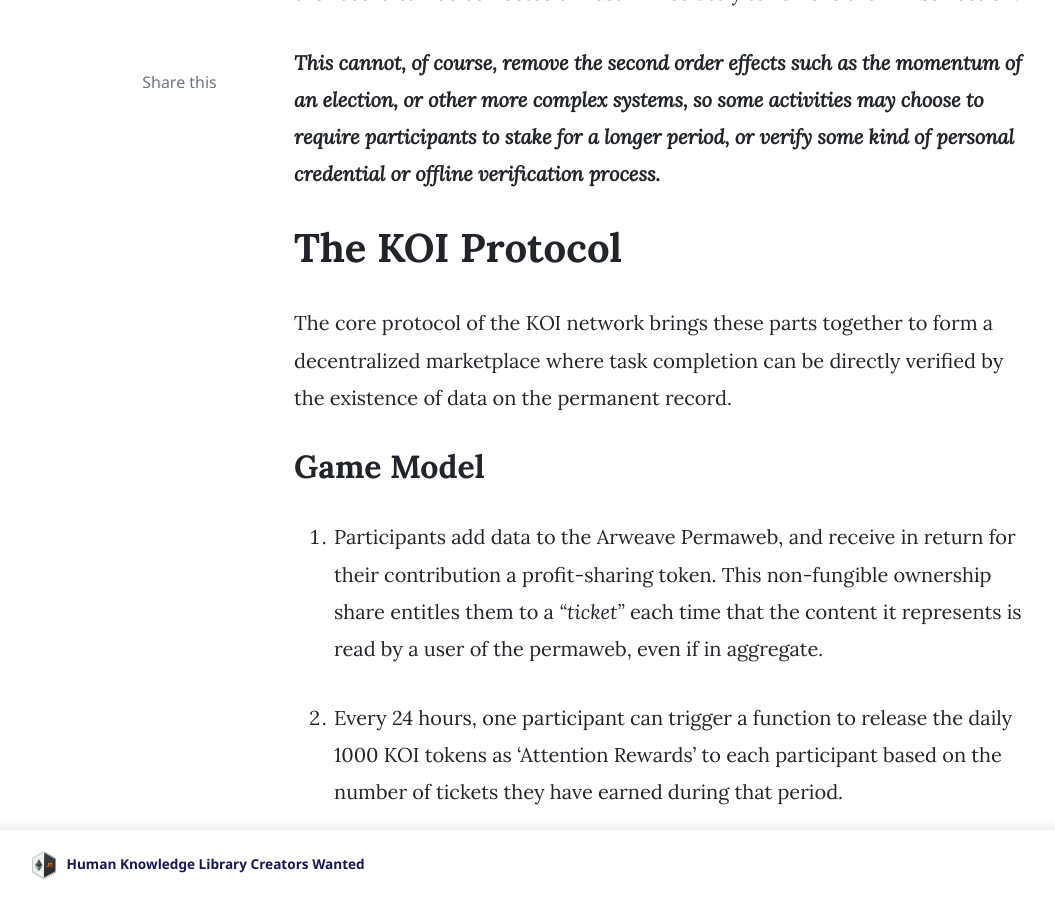
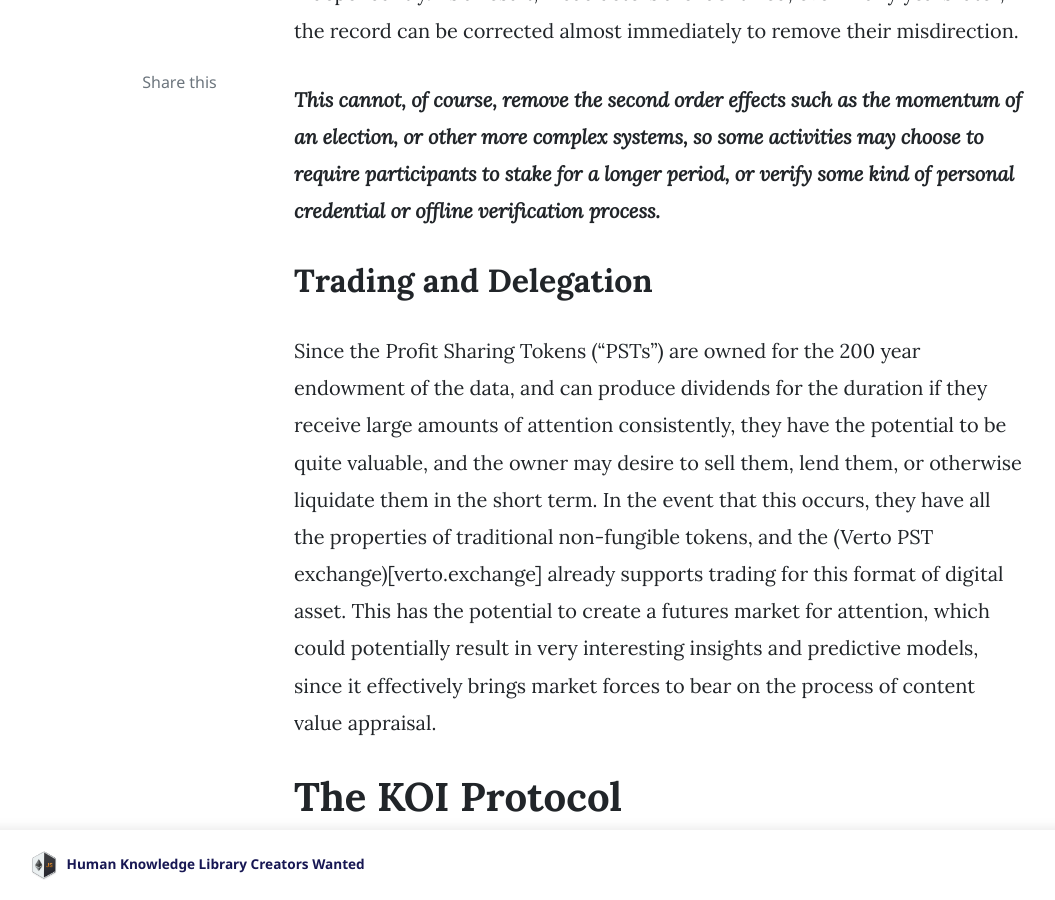
Before and after one commit to tykoii/blog, a Jekyll site: the page built from _posts/2021-01-16-koi-is-a-protocol.markdown, in a window 1280 px wide and 900 px high, scrolled down 3568 px. Shown: the whole window, without its empty margins (76-1131 px from the left). Built offline with Jekyll 4.4.1, drawn with Linux system fonts in a browser that asks for light colours; nearby versions of some CDN libraries; comment, search, counter and statistics services are not loaded; some of the changed text lies outside the part shown.

Commit message:
Update 2021-01-16-koi-is-a-protocol.markdown

```diff
--- a/_posts/2021-01-16-koi-is-a-protocol.markdown
+++ b/_posts/2021-01-16-koi-is-a-protocol.markdown
@@ -24,7 +24,7 @@
 ## Indexing And Staking
 The value of taste in good information cannot be understated. As personal and decentralized search agents gain popularity (i.e. The Graph, Fetch.ai, or PUBLC) it is becoming clear that there will soon be a market for a reliable map of the web, and that it will likely be a public good. KOI tasks can be set to incentivize community members to crawl a domain and record metadata, or even map the structure of an API for future tasks to consume.
 
-*All data gathered by the KOI Network will be stored on the permaweb forever, ensuring that future generations have an accurate rearview mirror.*
+*All data gathered by the KOI Network will be stored on the permaweb for a minimum of 200 years, ensuring that future generations have an accurate rearview mirror.*
 
 # The KOI Profit-Sharing Community
 Arweave's native contract language ("Smartweave") is executed asynchronously by the user, and the results are then stored at a very small "storage" cost relative to other public blockchains. Because of this, the throughput of the network is limited by the number of users, rather than the number of mining nodes, or their individual capacity.
@@ -42,6 +42,9 @@
 Because the Arweave is permenantly visible to all parties, the result of a given survey or data gathering excercise can be calculated and cached by each party independantly. As a result, if bad actors are identified, even many years later, the record can be corrected almost immediately to remove their misdirection.
 
 ***This cannot, of course, remove the second order effects such as the momentum of an election, or other more complex systems, so some activities may choose to require participants to stake for a longer period, or verify some kind of personal credential or offline verification process.***
+
+## Trading and Delegation
+Since the Profit Sharing Tokens ("PSTs") are owned for the 200 year endowment of the data, and can produce dividends for the duration if they receive large amounts of attention consistently, they have the potential to be quite valuable, and the owner may desire to sell them, lend them, or otherwise liquidate them in the short term. In the event that this occurs, they have all the properties of traditional non-fungible tokens, and the (Verto PST exchange)[verto.exchange] already supports trading for this format of digital asset. This has the potential to create a futures market for attention, which could potentially result in very interesting insights and predictive models, since it effectively brings market forces to bear on the process of content value appraisal.
 
 # The KOI Protocol
 The core protocol of the KOI network brings these parts together to form a decentralized marketplace where task completion can be directly verified by the existence of data on the permanent record.
```
